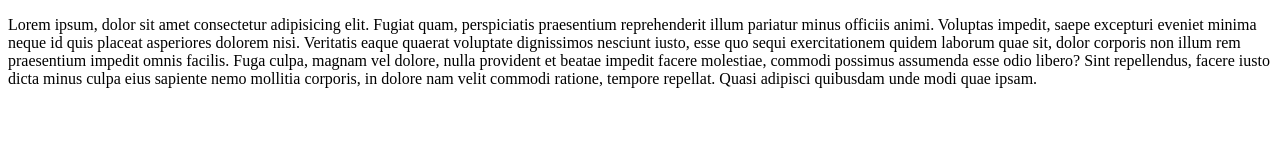
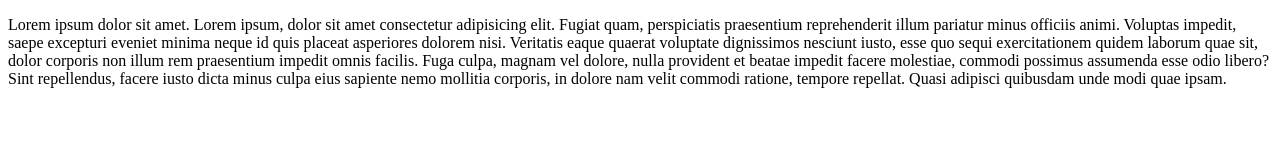
Before and after one commit to jean-christophe-mairot/drghdegty, a plain HTML site: page index.html in a window 1280 px wide. Drawn offline with Linux system fonts and the light colour scheme.

Commit message:
mian change txt

```diff
--- a/index.html
+++ b/index.html
@@ -8,17 +8,17 @@
   </head>
   <body>
     <p>
-      Lorem ipsum, dolor sit amet consectetur adipisicing elit. Fugiat quam,
-      perspiciatis praesentium reprehenderit illum pariatur minus officiis
-      animi. Voluptas impedit, saepe excepturi eveniet minima neque id quis
-      placeat asperiores dolorem nisi. Veritatis eaque quaerat voluptate
-      dignissimos nesciunt iusto, esse quo sequi exercitationem quidem laborum
-      quae sit, dolor corporis non illum rem praesentium impedit omnis facilis.
-      Fuga culpa, magnam vel dolore, nulla provident et beatae impedit facere
-      molestiae, commodi possimus assumenda esse odio libero? Sint repellendus,
-      facere iusto dicta minus culpa eius sapiente nemo mollitia corporis, in
-      dolore nam velit commodi ratione, tempore repellat. Quasi adipisci
-      quibusdam unde modi quae ipsam.
+      Lorem ipsum dolor sit amet. Lorem ipsum, dolor sit amet consectetur
+      adipisicing elit. Fugiat quam, perspiciatis praesentium reprehenderit
+      illum pariatur minus officiis animi. Voluptas impedit, saepe excepturi
+      eveniet minima neque id quis placeat asperiores dolorem nisi. Veritatis
+      eaque quaerat voluptate dignissimos nesciunt iusto, esse quo sequi
+      exercitationem quidem laborum quae sit, dolor corporis non illum rem
+      praesentium impedit omnis facilis. Fuga culpa, magnam vel dolore, nulla
+      provident et beatae impedit facere molestiae, commodi possimus assumenda
+      esse odio libero? Sint repellendus, facere iusto dicta minus culpa eius
+      sapiente nemo mollitia corporis, in dolore nam velit commodi ratione,
+      tempore repellat. Quasi adipisci quibusdam unde modi quae ipsam.
     </p>
   </body>
 </html>
```
